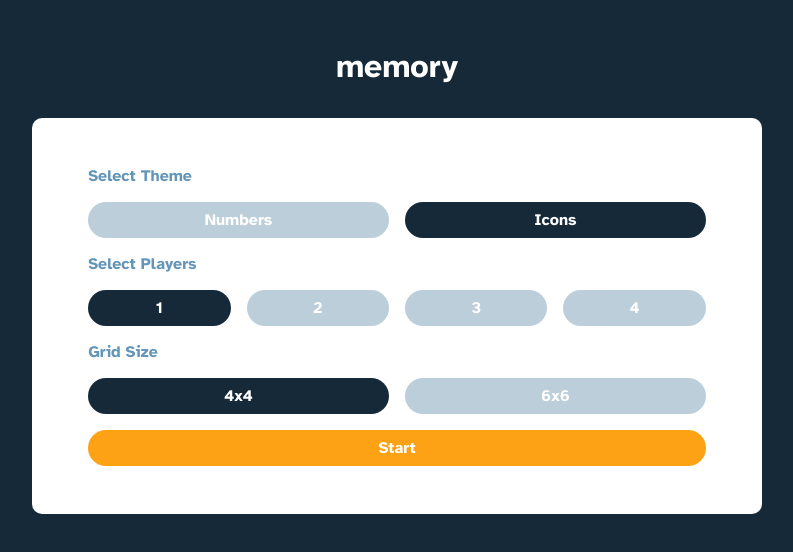
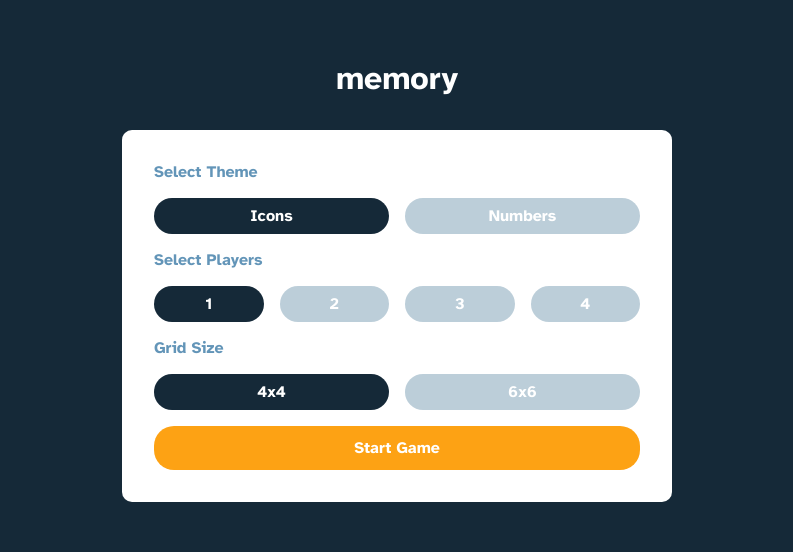
Before and after one commit to aproskur/memo-game, a Next.js app: page / in a window 1280 px wide. Shown: the part 120-672 px from the top of the page, without its empty margins (243-1036 px from the left). Built offline with nearby package versions, Linux system fonts and the light colour scheme.

Commit message:
button fix

```diff
--- a/src/app/components/ThemeSelector.js
+++ b/src/app/components/ThemeSelector.js
@@ -9,7 +9,6 @@ const StyledThemeSelectorWrapper = styled.div`
 display: flex;
 flex-direction: column;
 background-color: var(--dark);
-padding: 2em 2em;
 justify-content: center;
 align-items: center;
 position: fixed;
@@ -19,23 +18,17 @@ bottom: 0;
 left: 0;
 margin: 0;
 
-@media (max-width: 600px) {
-    justify-content: flex-start;
-  }
-
+@media (max-width: 500px){
+    height: 100vh;
+}
 `
 
 const StyledMemoTitle = styled.div`
     font-size: 2em;
     color: #fff;
-    font-weight: bold;
+    font-weight: 700;
     margin-bottom: 1em;
     text-align: center;
-
-    @media(max-width: 940px) {
-        margin-top: 1em;
-    }
-
 `;
 
 const StyledThemeSelector = styled.div`
@@ -43,18 +36,17 @@ const StyledThemeSelector = styled.div`
     background-color: #fff;
     flex-direction: column;
     border-radius: 10px;
-    width: 45%;
-    padding: 3em 3.5em;
+    padding: 2em;
     gap: 1em;
+    max-width: 550px;
 
 
     @media(max-width: 1300px) {
-        width: 60%;
+        width: 70%;
     }
 
     @media(max-width: 940px) {
         width: 95%;
-        margin-top: 2em;
     }
 
     @media(max-width: 450px) {
@@ -85,8 +77,9 @@ const StyledItemsWrapper = styled.div`
 
 
 const StyledYellowButton = styled(ToggleButton)`
+    background-color: var(--accent-yellow);
     font-family: "Atkinson Hyperlegible", sans-serif;
-    background-color: var(--accent-yellow);
+    padding: .75em;
 
     &:hover {
         background-color: rgba(253, 162, 20, 0.8);
@@ -113,11 +106,11 @@ const ThemeSelector = () => {
                     <div>Select Theme</div>
                 </StyledItemsWrapper>
                 <StyledItemsWrapper>
+                    <ToggleButton active={theme === 'Icons'} onClick={() => changeTheme('Icons')}>
+                        Icons
+                    </ToggleButton>
                     <ToggleButton active={theme === 'Numbers'} onClick={() => changeTheme('Numbers')}>
                         Numbers
-                    </ToggleButton>
-                    <ToggleButton active={theme === 'Icons'} onClick={() => changeTheme('Icons')}>
-                        Icons
                     </ToggleButton>
                 </StyledItemsWrapper>
                 <StyledItemsWrapper>
@@ -149,7 +142,7 @@ const ThemeSelector = () => {
                     </ToggleButton>
                 </StyledItemsWrapper>
                 <StyledYellowButton onClick={() => startGame(true)}>
-                    Start
+                    Start Game
                 </StyledYellowButton>
             </StyledThemeSelector>
         </StyledThemeSelectorWrapper>
--- a/src/app/components/ToggleButton.js
+++ b/src/app/components/ToggleButton.js
@@ -3,21 +3,19 @@ import styled from 'styled-components';
 
 
 const StyledToggleButton = styled.button`
+background-color: ${(props) => (props.$active ? 'var(--dark)' : 'var(--idle)')};
 font-family: "Atkinson Hyperlegible", sans-serif;
-background-color: ${(props) => (props.$active ? 'var(--dark)' : 'var(--idle)')};
 color: white;
 font-weight: 700;
 text-transform: capitalize;
 border: none;
 border-radius: 20px;
-padding: .5em 3em;
+padding: .5em 2em;
 font-size: 1em;
 cursor: pointer;
 transition: background-color 0.3s;
 flex-grow: 1;
 flex-shrink: 1;
-
-
 
   &:hover {
     background-color: ${(props) => (props.$active ? 'var(--hover)' : 'var(--idle)')};
```
